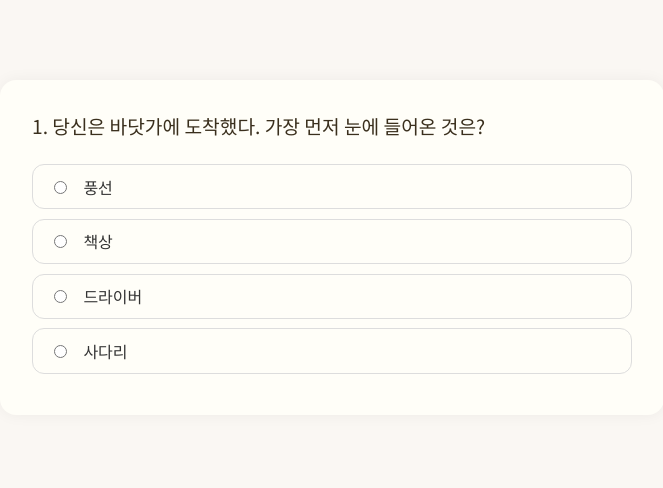
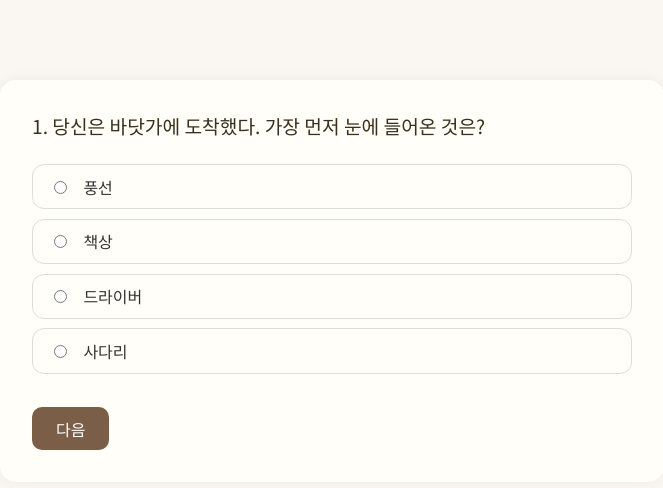
Before and after one commit to mightybooks/randomstorybox, a Next.js app: page / in a window 1280 px wide. Both pictures are taken after a click on the button "시작하기". Shown: the top 488 px of the page, without its empty margins (308-971 px from the left). Built offline with nearby package versions, Linux system fonts and the light colour scheme.

Commit message:
Update page.tsx

```diff
--- a/app/page.tsx
+++ b/app/page.tsx
@@ -188,6 +188,7 @@ export default function Home() {
         <input type="radio" name={`q${randomboxCurrent}`} value={opt} /> {opt}
       </label>
     ))}
+    <button id="randombox-nextBtn" onClick={nextQuestion}>다음</button>
   </>
 )}
 
```
Lines whose indentation alone changed are shown as unchanged.
